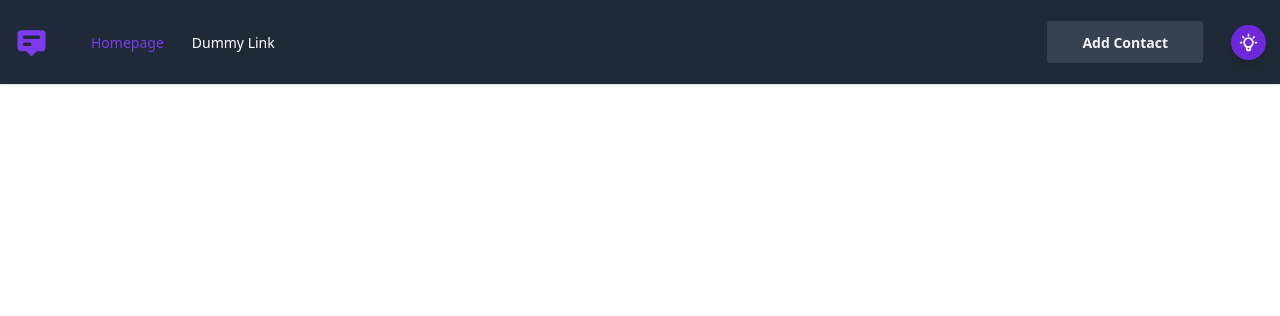
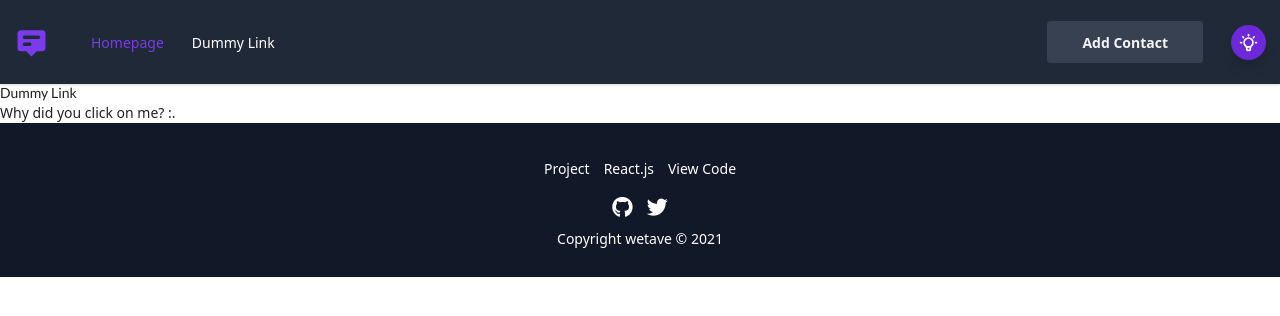
Before and after one commit to pruthvz/wetave, a React (Create React App) app: page /dummy in a window 1280 px wide. Shown: the top 316 px of the page. Built offline with nearby package versions, Linux system fonts and the light colour scheme.

Commit message:
fixed darkmode, footer etc

```diff
--- a/src/App.js
+++ b/src/App.js
@@ -7,6 +7,8 @@ import AddContact from "./components/AddContact";
 import ContactList from "./components/ContactList";
 import ContactDetail from "./components/ContactDetail";
 import EditContact from "./components/EditContact";
+import Footer from "./components/Footer";
+import DummyLink from "./components/DummyLink";
 
 function App() {
   // passing contacts
@@ -92,7 +94,9 @@ function App() {
             )}
           />
           <Route path="/contact/:id" component={ContactDetail} />
+          <Route path="/dummy" component={DummyLink} />
         </Switch>
+        <Footer />
       </Router>
     </div>
   );
--- a/src/components/AddContact.jsx
+++ b/src/components/AddContact.jsx
@@ -19,7 +19,7 @@ class AddContact extends React.Component {
 
   render() {
     return (
-      <div className="ui main">
+      <div className="ui main" style={{ minHeight: "80vh" }}>
         <br />
         <br />
         <h2>Add Contact</h2>
--- a/src/components/ContactCard.jsx
+++ b/src/components/ContactCard.jsx
@@ -8,7 +8,7 @@ function ContactCard(props) {
   return (
     <div>
       <div class="container mx-auto max-w-screen flex flex-col space-y-4 justify-center items-center pt-2">
-        <div class="bg-gray-900 w-7/12 flex items-center p-2 rounded-xl shadow hover:bg-gray-800  transition duration-200">
+        <div class="bg-gray-300 dark:bg-gray-900 w-7/12 flex items-center p-2 rounded-xl shadow hover:bg-gray-500 dark:hover:bg-gray-800  transition duration-200 group">
           <div class="relative flex items-center space-x-4">
             <img
               src={profilePic}
@@ -25,8 +25,12 @@ function ContactCard(props) {
                 state: { contact: props.contact },
               }}
             >
-              <div class="font-semibold text-gray-200">{name}</div>
-              <div class="text-sm text-gray-300">{email}</div>
+              <div class="font-semibold text-gray-900 dark:text-gray-200 group-hover:text-gray-100 ">
+                {name}
+              </div>
+              <div class="text-sm text-gray-500 dark:text-gray-300 group-hover:text-gray-200">
+                {email}
+              </div>
             </Link>
           </div>
           <div class="p-2">
--- a/src/components/ContactList.jsx
+++ b/src/components/ContactList.jsx
@@ -23,7 +23,7 @@ function ContactList(props) {
   };
 
   return (
-    <div className="dark:bg-gray-700 h-screen">
+    <div className="dark:bg-gray-700 h-screen overflow-y-auto overflow-x-hidden pb-10">
       <div>
         <div class="container flex text-center">
           <div class="relative">
--- /dev/null
+++ b/src/components/DummyLink.jsx
@@ -0,0 +1,12 @@
+import React from "react";
+
+function DummyLink() {
+  return (
+    <div>
+      <h2>Dummy Link</h2>
+      <h6>Why did you click on me? :.</h6>
+    </div>
+  );
+}
+
+export default DummyLink;
--- /dev/null
+++ b/src/components/Footer.jsx
@@ -0,0 +1,38 @@
+import React from "react";
+
+function Footer() {
+  return (
+    <div>
+      <div class="bg-gray-300 dark:bg-gray-900  p-5">
+        <footer class="flex flex-wrap items-center justify-between p-3 m-auto">
+          <div class="container mx-auto flex flex-col flex-wrap items-center justify-between">
+            <ul class="flex mx-auto text-white text-center">
+              <li class="p-2 cursor-pointer hover:underline text-black dark:text-white">
+                Project
+              </li>
+              <li class="p-2 cursor-pointer hover:underline text-black dark:text-white">
+                React.js
+              </li>
+              <li class="p-2 cursor-pointer hover:underline text-black dark:text-white">
+                View Code
+              </li>
+            </ul>
+            <ul class="flex mx-auto text-white text-center">
+              <li class="p-2 cursor-pointer">
+                <i class="fab fa-github text-2xl text-black dark:text-white dark:hover:text-purple-600"></i>
+              </li>
+              <li class="p-2 cursor-pointer">
+                <i class="fab fa-twitter text-2xl text-black dark:text-white dark:hover:text-purple-600"></i>
+              </li>
+            </ul>
+            <div class="flex mx-auto text-black dark:text-white text-center">
+              Copyright wetave © 2021
+            </div>
+          </div>
+        </footer>
+      </div>
+    </div>
+  );
+}
+
+export default Footer;
--- a/src/components/Header.jsx
+++ b/src/components/Header.jsx
@@ -13,7 +13,8 @@ const Header = () => {
       >
         <div class="container mx-auto p-4 flex flex-wrap items-center md:flex-no-wrap">
           <div class="mr-4 md:mr-8">
-            <a href="#" rel="home">
+            <Link to="/">
+              <a rel="home">
                 <svg
                   xmlns="http://www.w3.org/2000/svg"
                   class="w-10 h-10 text-purple-600"
@@ -27,6 +28,7 @@ const Header = () => {
                   />
                 </svg>
               </a>
+            </Link>
           </div>
           <div class="ml-auto md:hidden">
             <button
@@ -52,22 +54,24 @@ const Header = () => {
           <div class="w-full md:w-auto md:flex-grow md:flex md:items-center">
             <ul class="flex flex-col mt-4 -mx-4 pt-4 md:flex-row md:items-center md:mx-0 md:mt-0 md:pt-0 md:mr-4 lg:mr-8 md:border-0">
               <li>
+                <Link to="/">
                   <a
                     class="block px-4 py-1 md:p-2 lg:px-4 hover:text-gray-400 transition duration-200 text-purple-600"
-                  href="#"
                     title="Link"
                   >
                     Homepage
                   </a>
+                </Link>
               </li>
               <li>
+                <Link to="/dummy">
                   <a
                     class="block px-4 py-1 md:p-2 lg:px-4  hover:text-gray-400 transition duration-200"
-                  href="#"
                     title="Active Link"
                   >
                     Dummy Link
                   </a>
+                </Link>
               </li>
             </ul>
             <ul class="flex flex-col mt-4 -mx-4 pt-4 border-t md:flex-row md:items-center md:mx-0 md:ml-auto md:mt-0 md:pt-0 md:border-0">
```
Lines whose indentation alone changed are shown as unchanged.
